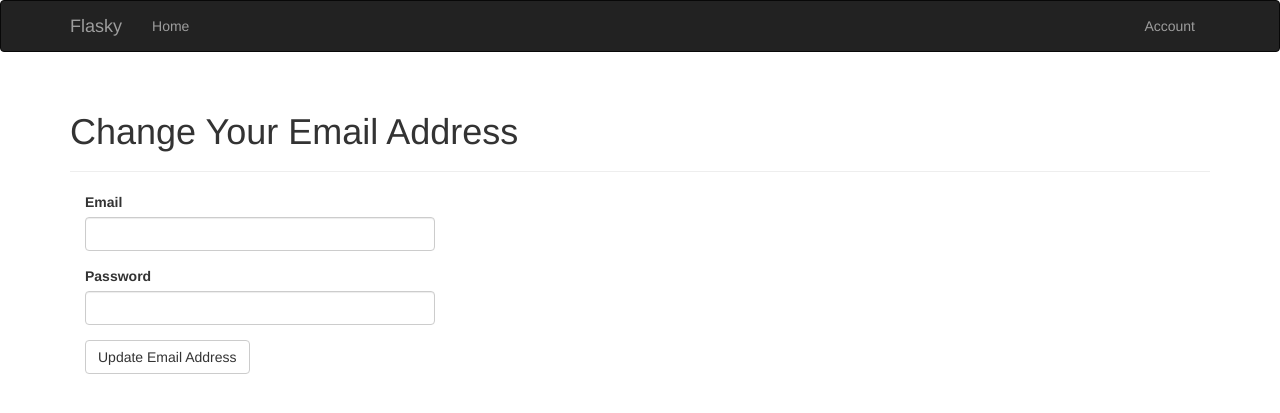
After one commit to JamesBaiyong/Flaskdevlearn, a Flask app: page /auth/change-email in a window 1280 px wide. The commit adds this page. Shown: the top 413 px of the page. Run offline with Flask 2, Linux system fonts and the light colour scheme; a user stored in the database is signed in; some libraries are stand-ins or nearby versions.

Commit message:
8h add change email

```diff
--- a/app/auth/forms.py
+++ b/app/auth/forms.py
@@ -45,3 +45,12 @@ class PasswordResetForm(FlaskForm):
 	def validate_email(self,field):
 		if User.query.filter_by(email=field.data).first() is None:
 			raise ValidationError('Unknown email address')
+
+class ChangeEmailForm(FlaskForm):
+	email = StringField('Email',validators=[Required(),Length(1,64),Email()])
+	password = PasswordField('Password',validators=[Required()])
+	submit = SubmitField('Update Email Address')
+
+	def validate_email(self,field):
+		if User.query.filter_by(email=field.data).first():
+			raise ValidationError('Email already regustered.')
--- a/app/auth/views.py
+++ b/app/auth/views.py
@@ -3,7 +3,7 @@ from flask_login import login_user,logout_user,login_required,current_user
 from . import auth
 from .. import db
 from .. models import User
-from .forms import LoginForm,RegistrationForm,ChangePasswordForm,PasswordResetRequestForm,PasswordResetForm
+from .forms import LoginForm,RegistrationForm,ChangePasswordForm,PasswordResetRequestForm,PasswordResetForm,ChangeEmailForm
 from ..email import send_email
 
 @auth.before_app_request
@@ -117,3 +117,29 @@ def password_reset(token):
 		else:
 			return redirect(url_for('main.index'))
 	return render_template('auth/reset_password.html',form=form)
+
+@auth.route('/change-email',methods=['GET','POST'])
+@login_required
+def change_email_request():
+	form = ChangeEmailForm()
+	if form.validate_on_submit():
+		if current_user.verify_password(form.password.data):
+			new_email=form.email.data
+			token = current_user.generate_email_change_token(new_email)
+			send_email(new_email,'Confirm your email address',
+				'auth/email/change',
+				user=current_user,token=token)
+			flash('An email with instructions to confirm your new emai'					'address has been sent to you.')
+			return redirect(url_for('main.index'))
+		else:
+			flash('Invalid email or password')
+	return render_template('auth/change_email.html',form=form)
+
+@auth.route('/change-email/<token>')
+@login_required
+def change_email(token):
+	if current_user.change_email(token):
+		flash('Your email address has been updated.')
+	else:
+		flash('Invalid request')
+	return redirect(url_for('main.index'))
--- /dev/null
+++ b/app/templates/auth/change_email.html
@@ -0,0 +1,13 @@
+{% extends "base.html" %}
+{% import "bootstrap/wtf.html" as wtf %}
+
+{% block title %}Flasky - Change Email Address{% endblock %}
+
+{% block page_content %}
+<div class="page-header">
+    <h1>Change Your Email Address</h1>
+</div>
+<div class="col-md-4">
+    {{ wtf.quick_form(form) }}
+</div>
+{% endblock %}
--- /dev/null
+++ b/app/templates/auth/email/change.html
@@ -0,0 +1,6 @@
+<p>To confirm your new email address <a href="{{ url_for('auth.change_email', token=token, _external=True) }}">click here</a>.</p>
+<p>Alternatively, you can paste the following link in your browser's address bar:</p>
+<p>{{ url_for('auth.change_email', token=token, _external=True) }}</p>
+<p>Sincerely,</p>
+<p>The Flasky Team</p>
+<p><small>Note: replies to this email address are not monitored.</small></p>
--- a/app/templates/base.html
+++ b/app/templates/base.html
@@ -30,6 +30,7 @@
 			<a href = "#" class="dropdown-toggle" data-toggle="dropdown">Account<b class="creat"></b></a>
 			<ul class="dropdown-menu">
 				<li><a href="{{url_for('auth.change_password')}}">Change Password</a></li>
+				<li><a href = "{{url_for('auth.change_email_request')}}">Change Email</a></li>
 				<li><a href="{{url_for('auth.logout')}}">Log Out</a></li>
 			</ul>
 		</li>
```
Also changed, not shown: app/models.py (+21 -0 lines), app/templates/auth/email/change.txt (added, +17 -0 lines), data-dev.sqlite, data-test.sqlite, 3 other files.
